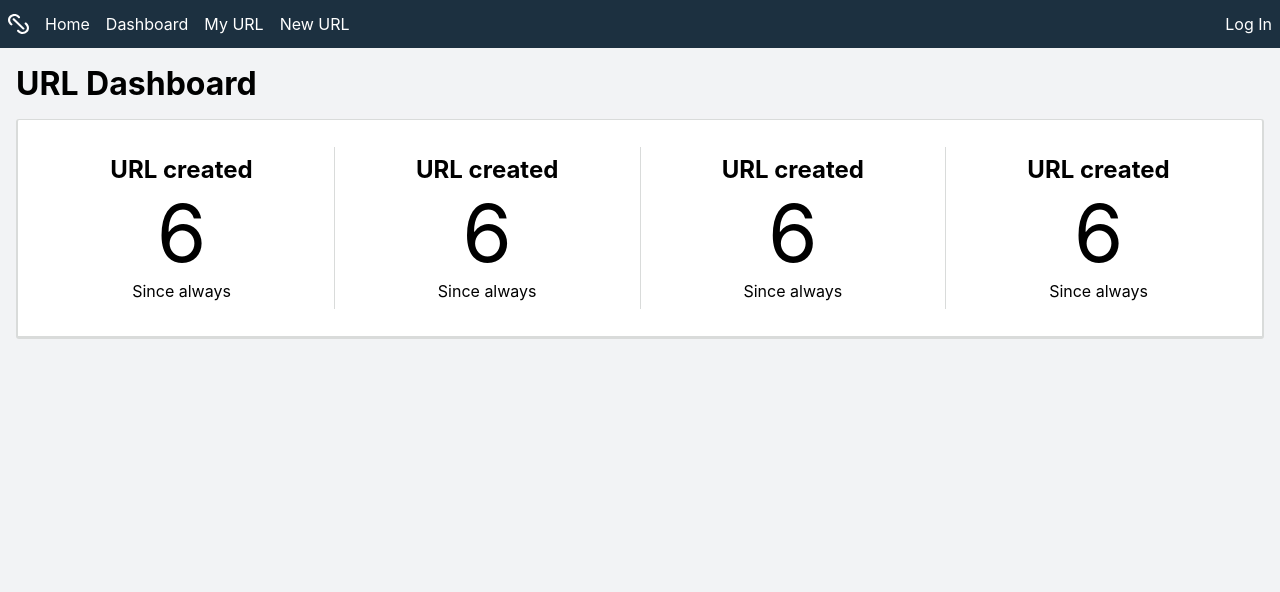
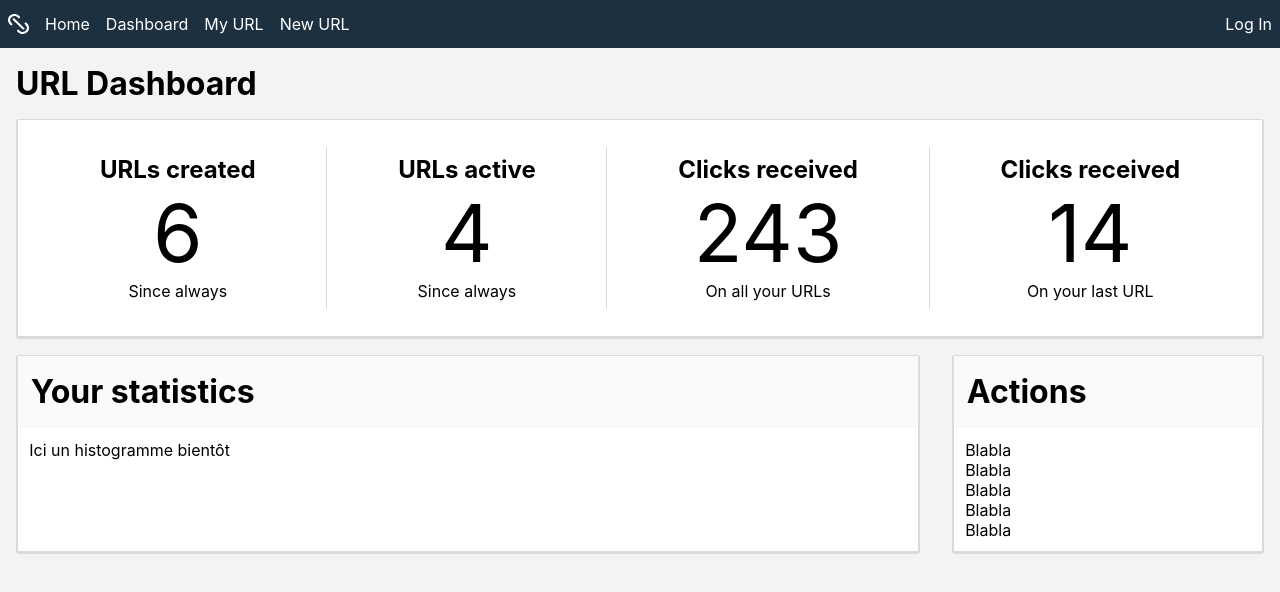
Before and after one commit to fabienzucchet/url-shortener, a React (Create React App) app in the folder front/: page /dashboard in a window 1280 px wide. Shown: the top 592 px of the page. Built offline with nearby package versions, Linux system fonts and the light colour scheme.

Commit message:
refactor WIdget and Page components

```diff
--- a/front/src/App.css
+++ b/front/src/App.css
@@ -183,4 +183,20 @@ img.welcome-photo{
 div.dashboard-metric-header {
     display: flex;
     justify-content: center;
+    flex-wrap: wrap;
 }
+
+div.dashboard-body {
+    display: flex;
+    flex-direction: row-reverse;
+    justify-content: space-between;
+
+}
+
+.dashboard-actions-menu{
+    flex-grow: 1
+}
+
+.overall-histogram{
+    flex-grow: 4;
+}
--- a/front/src/components/base/Page.js
+++ b/front/src/components/base/Page.js
@@ -4,16 +4,20 @@ type Props = {
     title: string,
     children: React.Node,
     isCentered: boolean,
+    bodyClassName: String,
+
 }
 
 const Page = (props: Props) => {
 
-    const { title, children, isCentered } = props;
+    const { title, children, isCentered, bodyClassName } = props;
 
     return (
         <div className={`page ${isCentered ? "page-center" : "page-stretch"}`}>
             {title && <h1 className="page-title ">{title}</h1>}
-            {children}
+            <div className={`${bodyClassName}`}>
+                {children}
+            </div>
         </div>
     );
 }
--- a/front/src/components/base/Widget.js
+++ b/front/src/components/base/Widget.js
@@ -3,15 +3,17 @@ import React from 'react';
 type Props = {
     title: string,
     children: React.Node,
+    className: string,
+    bodyClassName: string,
 }
 
 const Widget = (props: Props) => {
-    const { title, children } = props;
+    const { title, children, className, bodyClassName } = props;
 
     return (
-        <div className="widget">
+        <div className={`widget ${className}`}>
             {title && <h1 className="widget-title">{title}</h1>}
-            <div className="widget-body">
+            <div className={`widget-body ${bodyClassName}`}>
                 {children}
             </div>
         </div>
--- a/front/src/components/dashboard/DashboardPage.js
+++ b/front/src/components/dashboard/DashboardPage.js
@@ -1,6 +1,7 @@
 import React from 'react';
 
 import Page from '../base/Page';
+import Widget from '../base/Widget';
 
 import MetricHeader from './MetricHeader';
 
@@ -9,6 +10,14 @@ const DashboardPage = () => {
     return (
         <Page title="URL Dashboard" >
             <MetricHeader />
+            <div className="dashboard-body">
+                <Widget title="Actions" className="dashboard-actions-menu" bodyClassName="column-widget">
+                    Blabla <br />Blabla <br />Blabla <br />Blabla <br />Blabla <br />
+                </Widget>
+                <Widget title="Your statistics" className="overall-histogram">
+                    Ici un histogramme bientôt
+                </Widget>
+            </div>
         </Page>
     );
 }
--- a/front/src/components/dashboard/MetricHeader.js
+++ b/front/src/components/dashboard/MetricHeader.js
@@ -7,37 +7,35 @@ const MetricHeader = () => {
 
     const metrics = [
         {
-            title: "URL created",
+            title: "URLs created",
             figure: 6,
             legend: "Since always",
         },
         {
-            title: "URL created",
-            figure: 6,
+            title: "URLs active",
+            figure: 4,
             legend: "Since always",
         },
         {
-            title: "URL created",
-            figure: 6,
-            legend: "Since always",
+            title: "Clicks received",
+            figure: 243,
+            legend: "On all your URLs",
         },
         {
-            title: "URL created",
-            figure: 6,
-            legend: "Since always",
+            title: "Clicks received",
+            figure: 14,
+            legend: "On your last URL",
         },
     ]
 
     return (
-        <Widget className="row-widget">
-            <div className="dashboard-metric-header">
+        <Widget bodyClassName="row-widget dashboard-metric-header">
             {metrics.map(({ title, figure, legend }) => (
                 <MetricBox
                     title={title}
                     figure={figure}
                     legend={legend} />
                 ))}
-            </div>
         </Widget>
     );
 }
--- a/front/src/components/home/HomePage.js
+++ b/front/src/components/home/HomePage.js
@@ -8,14 +8,12 @@ import WelcomeMessage from './WelcomeMessage';
 const HomePage = () => {
 
     return (
-        <Page isCentered={true}>
-            <div className="centered-column-page">
-                <div className="welcome">
-                    <WelcomeMessage />
-                </div>
-                <div className="prompt">
-                    <ShortenPrompt />
-                </div>
+        <Page isCentered={true} bodyClassName="centered-column-page">
+            <div className="welcome">
+                <WelcomeMessage />
+            </div>
+            <div className="prompt">
+                <ShortenPrompt />
             </div>
         </Page>
     );
--- a/front/src/components/home/ShortenPrompt.js
+++ b/front/src/components/home/ShortenPrompt.js
@@ -5,7 +5,7 @@ import Widget from '../base/Widget';
 const ShortenPrompt = () => {
 
     return (
-        <Widget title={"Get started now"} className="column-widget">
+        <Widget title={"Get started now"} bodyClassName="column-widget">
             <form action="/url/create" className="get-started-prompt">
                 <input type="url" placeholder={"Shorten your URL"} name="longUrl" className="get-started-prompt" />
                 <button className="get-started-prompt">Shorten</button>
--- a/front/src/components/home/WelcomeMessage.js
+++ b/front/src/components/home/WelcomeMessage.js
@@ -6,7 +6,7 @@ import welcomePhoto from '../../svg/welcome-photo.svg';
 const WelcomeMessage = () => {
 
     return (
-        <Widget title="Welcome to url.viarezo.fr" className="row-widget">
+        <Widget title="Welcome to url.viarezo.fr" bodyClassName="row-widget">
             <div id="welcome-widget">
                 <div className="welcome-text">
                     url.viarezo.fr is a complete url shortener with premium features... But for free!
```
Lines whose indentation alone changed are shown as unchanged.
